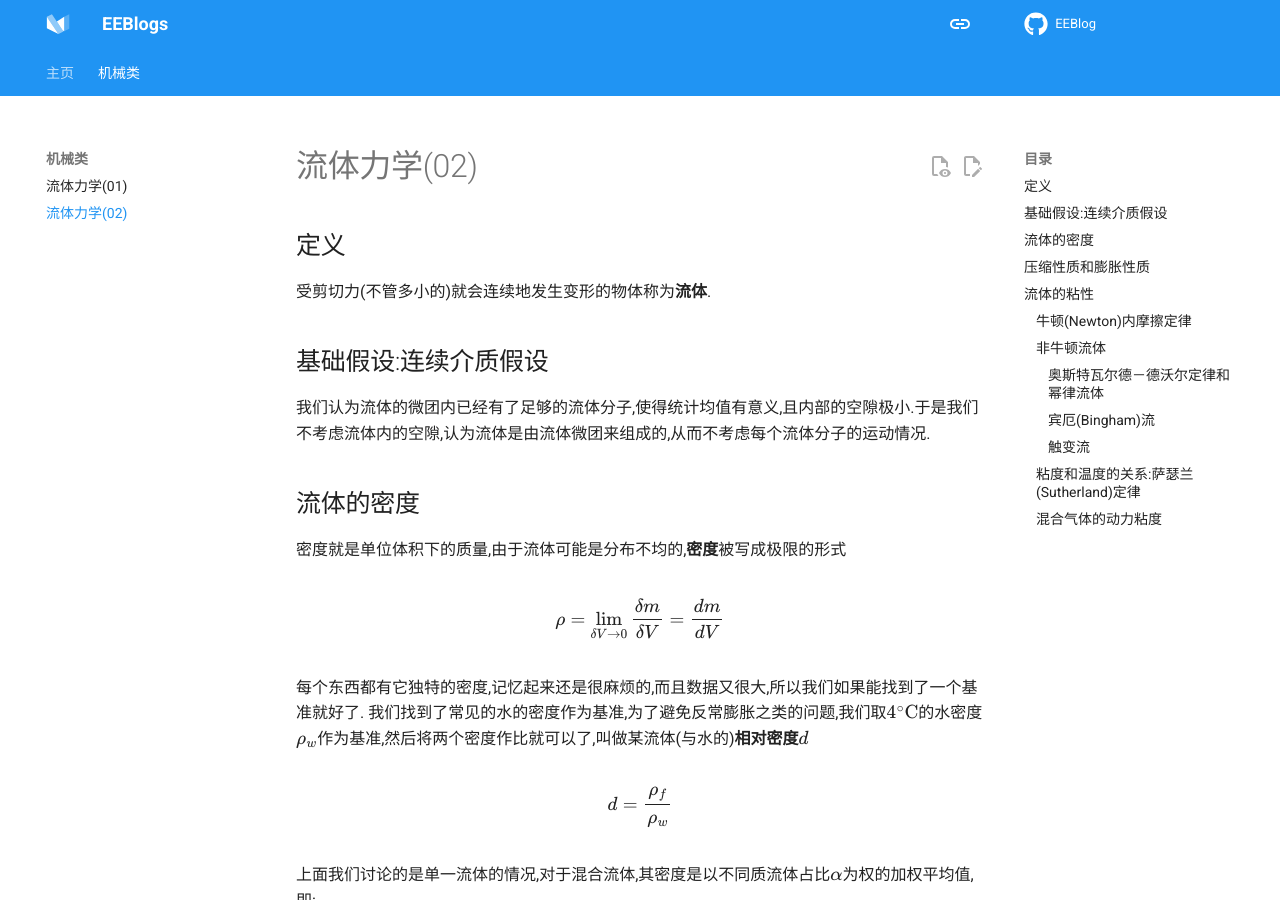
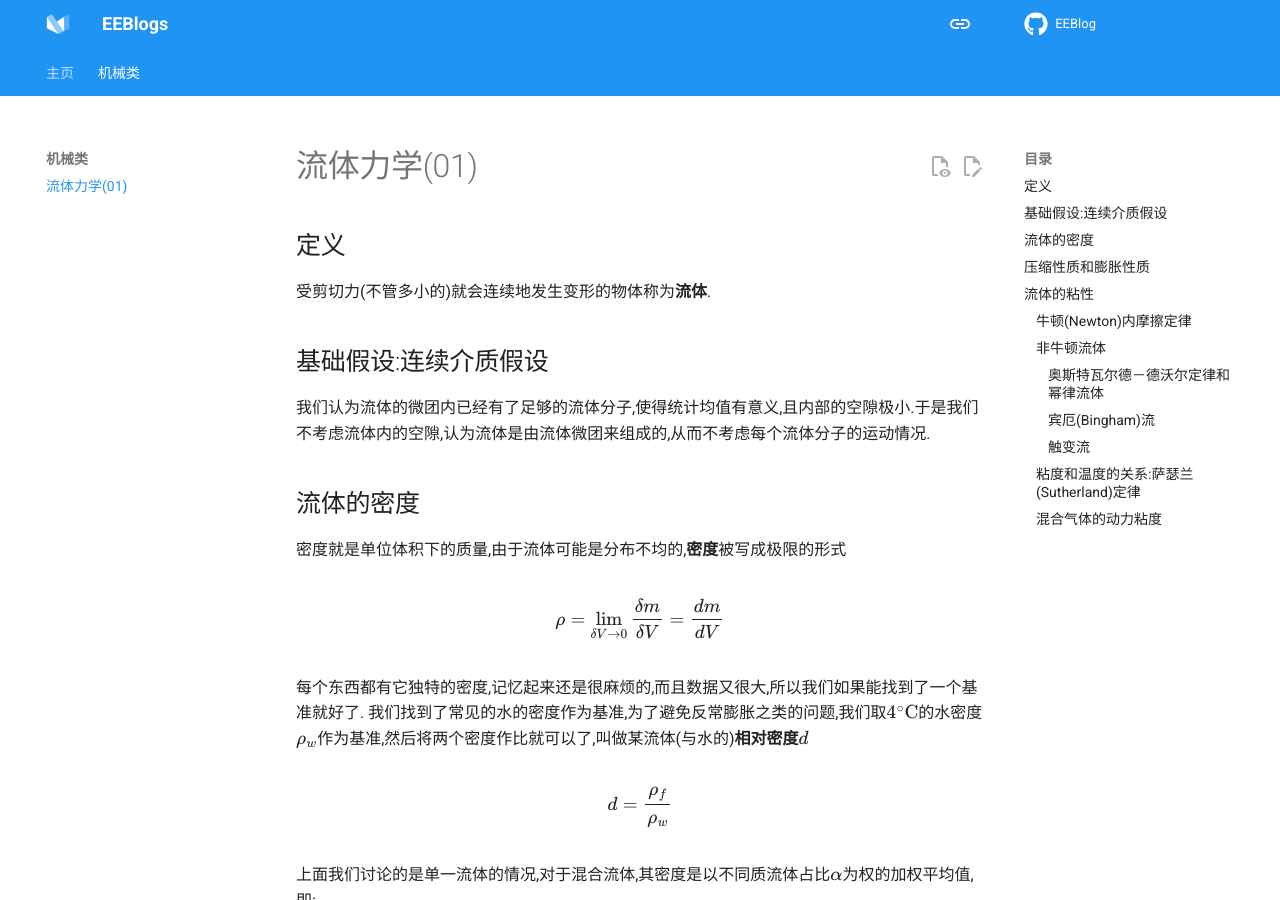
Before and after one commit to rougamorika/rougamorika.github.io, an MkDocs documentation site: the page built from docs/Fluid_Mechanics/流体力学/机械类/流体基础性质.md, in a window 1280 px wide and 900 px high. Built offline with MkDocs 1.6.1 and Material for MkDocs 9.7.7, drawn with Linux system fonts in a browser that asks for light colours; comment, search, counter and statistics services are not loaded; old or Windows-style settings are respelled for this version of MkDocs; a style sheet for code colours, icons or effects is not loaded.

Commit message:
Update mkdocs.yml

```diff
--- a/mkdocs.yml
+++ b/mkdocs.yml
@@ -68,8 +68,7 @@ repo_name: EEBlog # 右上角的名字
 nav:
   - 主页: index.md
   - 机械类:
-    - 流体力学(01): Fluid_Mechanics\流体力学\机械类\Fluid_Mechanics.md
-    - 流体力学(02): Fluid_Mechanics\流体力学\机械类\流体基础性质.md
+    - 流体力学(01): Fluid_Mechanics\流体力学\机械类\流体基础性质.md
 
 
 
```
